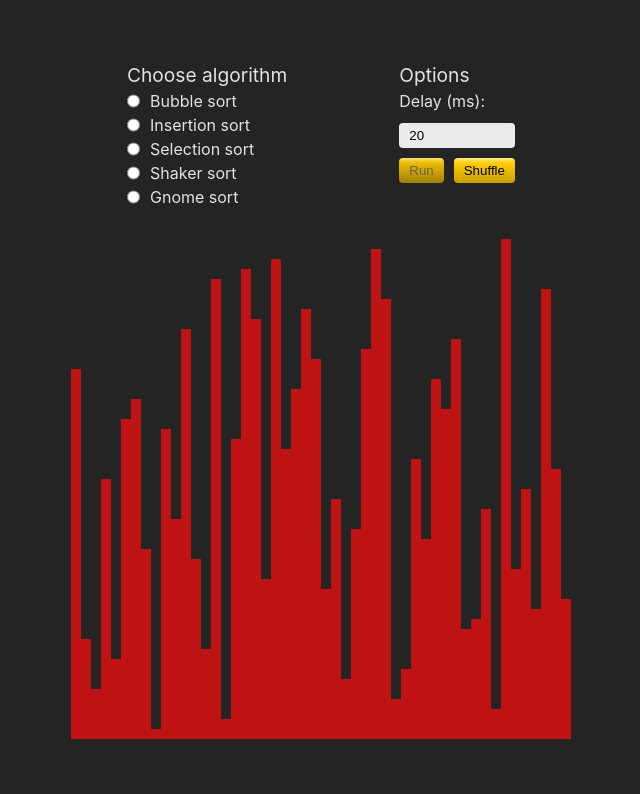
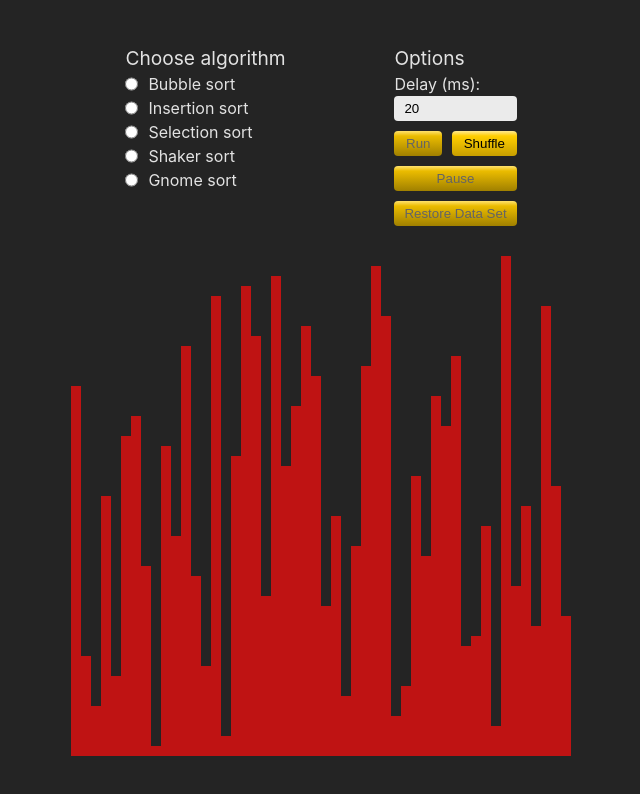
Before and after one commit to lulek1410/SortingSim, a React (Vite) app: page / in a window 1280 px wide. Shown: the top 794 px of the page, without its empty margins (319-959 px from the left). Built offline with nearby package versions, Linux system fonts and the light colour scheme.

Commit message:
implement pause logic and restoration of data set

```diff
--- a/src/components/Chart.tsx
+++ b/src/components/Chart.tsx
@@ -1,24 +1,30 @@
-import { CSSProperties, useEffect } from "react";
+import { CSSProperties, useEffect, useState } from "react";
 import "./Chart.css";
 import { useAppSelector } from "hooks/useAppSelector";
 import { useAppDispatch } from "hooks/useAppDispatch";
 import { markSelected, removeMark, swap } from "store/reducers/chartDataSlice";
-import { end } from "store/reducers/stateSlice";
+import { dataSynced, end } from "store/reducers/stateSlice";
 import { useSortingAlgorithm } from "hooks/useSortingAlgorithm";
 
 const Chart = () => {
-	const { isSorting } = useAppSelector(({ state }) => state);
+	const { isSorting, isPaused } = useAppSelector(({ state }) => state);
 	const { selectedAlgorithm, delay } = useAppSelector(
 		({ settings }) => settings
 	);
 	const data = useAppSelector(({ chartData }) => chartData);
-	const generator = useSortingAlgorithm(selectedAlgorithm, [...data.values]);
+	const generator = useSortingAlgorithm(selectedAlgorithm, [
+		...data.staticValues,
+	]);
 	const dispatch = useAppDispatch();
+	const [algorithmStep, setAlgorithmStep] = useState(0);
 
 	useEffect(() => {
 		if (generator) {
 			let animationTimeout: NodeJS.Timeout | undefined;
 			const animateSort = () => {
+				if (isPaused) {
+					return;
+				}
 				const output = generator.next().value;
 				if (output) {
 					const { didSwap, index1, index2 } = output;
@@ -27,14 +33,20 @@ const Chart = () => {
 						if (didSwap) {
 							dispatch(swap());
 						}
+						setAlgorithmStep((step) => step + 1);
 						animateSort();
 					}, delay);
 				} else {
 					dispatch(removeMark());
 					dispatch(end());
+					dispatch(dataSynced(false));
+					setAlgorithmStep(0);
 				}
 			};
 			if (isSorting) {
+				for (let i = 0; i < algorithmStep; ++i) {
+					generator.next();
+				}
 				animateSort();
 			} else if (animationTimeout) {
 				clearTimeout(animationTimeout);
@@ -43,7 +55,7 @@ const Chart = () => {
 				clearTimeout(animationTimeout);
 			};
 		}
-	}, [isSorting]);
+	}, [isSorting, isPaused]);
 
 	return (
 		<div className="chart">
--- a/src/components/controls/AlgorithmPicker.tsx
+++ b/src/components/controls/AlgorithmPicker.tsx
@@ -1,6 +1,7 @@
 import { useDispatch } from "react-redux";
 import "./AlgorithmPicker.css";
 import { Algorithms, setAlgorithm } from "store/reducers/setttingsSlice";
+import { useAppSelector } from "hooks/useAppSelector";
 
 const fields = [
 	{
@@ -27,9 +28,10 @@ const fields = [
 
 const AlgorithmPicker = () => {
 	const dispatch = useDispatch();
+	const { isSorting } = useAppSelector(({ state }) => state);
 
 	return (
-		<fieldset>
+		<fieldset disabled={isSorting}>
 			<legend>Choose algorithm</legend>
 			<div className="algorithm-controls">
 				{fields.map(({ id, title }) => (
--- a/src/components/controls/Options.css
+++ b/src/components/controls/Options.css
@@ -9,7 +9,6 @@ button {
 	border-radius: 4px;
 	border: none;
 	background-color: rgb(235, 235, 235);
-	margin-top: 10px;
 }
 
 #delay:disabled {
@@ -17,7 +16,9 @@ button {
 }
 
 .buttons {
-	display: flex;
+	margin-top: 10px;
+	display: grid;
+	grid-template-columns: auto auto;
 	gap: 10px;
 }
 
@@ -30,6 +31,10 @@ button {
 	);
 	transition: box-shadow 200ms ease-in-out;
 	cursor: pointer;
+}
+
+.btn-2col {
+	grid-column: 1 / 3;
 }
 
 button:hover:not(button:disabled) {
--- a/src/components/controls/Options.tsx
+++ b/src/components/controls/Options.tsx
@@ -1,16 +1,22 @@
 import "./Options.css";
 import { useAppDispatch } from "hooks/useAppDispatch";
 import { useAppSelector } from "hooks/useAppSelector";
-import { reset } from "store/reducers/chartDataSlice";
+import {
+	reset,
+	restoreOriginalValues,
+	syncValues,
+} from "store/reducers/chartDataSlice";
 import { setDelay } from "store/reducers/setttingsSlice";
-import { start } from "store/reducers/stateSlice";
+import { start, pause, resume, dataSynced } from "store/reducers/stateSlice";
 
 const Options = () => {
 	const dispatch = useAppDispatch();
 	const { selectedAlgorithm, delay } = useAppSelector(
 		({ settings }) => settings
 	);
-	const { isSorting, isPaused } = useAppSelector(({ state }) => state);
+	const { isSorting, isPaused, isDataSynced } = useAppSelector(
+		({ state }) => state
+	);
 
 	return (
 		<div>
@@ -25,21 +31,44 @@ const Options = () => {
 					max="1000"
 					value={delay}
 					onChange={(e) => dispatch(setDelay(parseInt(e.target.value, 10)))}
-					disabled={isPaused || isSorting}
+					disabled={!isPaused && isSorting}
 				/>
 			</div>
 			<div className="buttons">
 				<button
-					onClick={() => dispatch(start())}
+					onClick={() => {
+						dispatch(syncValues());
+						dispatch(start());
+					}}
 					disabled={!selectedAlgorithm || isPaused || isSorting}
 				>
 					Run
 				</button>
 				<button
-					onClick={() => dispatch(reset())}
+					onClick={() => {
+						dispatch(reset());
+						dispatch(dataSynced(false));
+					}}
 					disabled={isPaused || isSorting}
 				>
 					Shuffle
+				</button>
+				<button
+					className="btn-2col"
+					onClick={() => (isPaused ? dispatch(resume()) : dispatch(pause()))}
+					disabled={!isSorting}
+				>
+					{isPaused ? "Resume" : "Pause"}
+				</button>
+				<button
+					className="btn-2col"
+					onClick={() => {
+						dispatch(restoreOriginalValues());
+						dispatch(dataSynced(true));
+					}}
+					disabled={isSorting || isDataSynced}
+				>
+					Restore Data Set
 				</button>
 			</div>
 		</div>
--- a/src/store/reducers/chartDataSlice.ts
+++ b/src/store/reducers/chartDataSlice.ts
@@ -13,6 +13,7 @@ interface Indexes {
 
 interface ChartData {
 	values: Value[];
+	staticValues: Value[];
 	selectedIndexes: Indexes;
 }
 
@@ -24,6 +25,7 @@ const initialValues: Array<Value> = shuffle(
 
 const initialState: ChartData = {
 	values: initialValues,
+	staticValues: [...initialValues],
 	selectedIndexes: { index1: 0, index2: 0 },
 };
 
@@ -53,11 +55,24 @@ export const chartDataSlice = createSlice({
 			values[index1].isSelected = false;
 			values[index2].isSelected = false;
 		},
-		reset: ({ values }) => {
-			values = shuffle(values);
+		reset: (state) => {
+			shuffle(state.values);
+		},
+		restoreOriginalValues: (state) => {
+			state.values = [...state.staticValues];
+		},
+		syncValues: (state) => {
+			state.staticValues = [...state.values];
 		},
 	},
 });
 
-export const { markSelected, swap, removeMark, reset } = chartDataSlice.actions;
+export const {
+	markSelected,
+	swap,
+	removeMark,
+	reset,
+	syncValues,
+	restoreOriginalValues,
+} = chartDataSlice.actions;
 export default chartDataSlice.reducer;
--- a/src/store/reducers/stateSlice.ts
+++ b/src/store/reducers/stateSlice.ts
@@ -1,13 +1,15 @@
-import { createSlice } from "@reduxjs/toolkit";
+import { PayloadAction, createSlice } from "@reduxjs/toolkit";
 
 interface State {
 	isSorting: boolean;
 	isPaused: boolean;
+	isDataSynced: boolean;
 }
 
 const initialState: State = {
 	isSorting: false,
 	isPaused: false,
+	isDataSynced: true,
 };
 
 export const stateSlice = createSlice({
@@ -20,12 +22,18 @@ export const stateSlice = createSlice({
 		pause: (state) => {
 			state.isPaused = true;
 		},
+		resume: (state) => {
+			state.isPaused = false;
+		},
 		end: (state) => {
 			state.isPaused = false;
 			state.isSorting = false;
 		},
+		dataSynced: (state, { payload }: PayloadAction<boolean>) => {
+			state.isDataSynced = payload;
+		},
 	},
 });
 
-export const { start, pause, end } = stateSlice.actions;
+export const { start, pause, end, resume, dataSynced } = stateSlice.actions;
 export default stateSlice.reducer;
```
